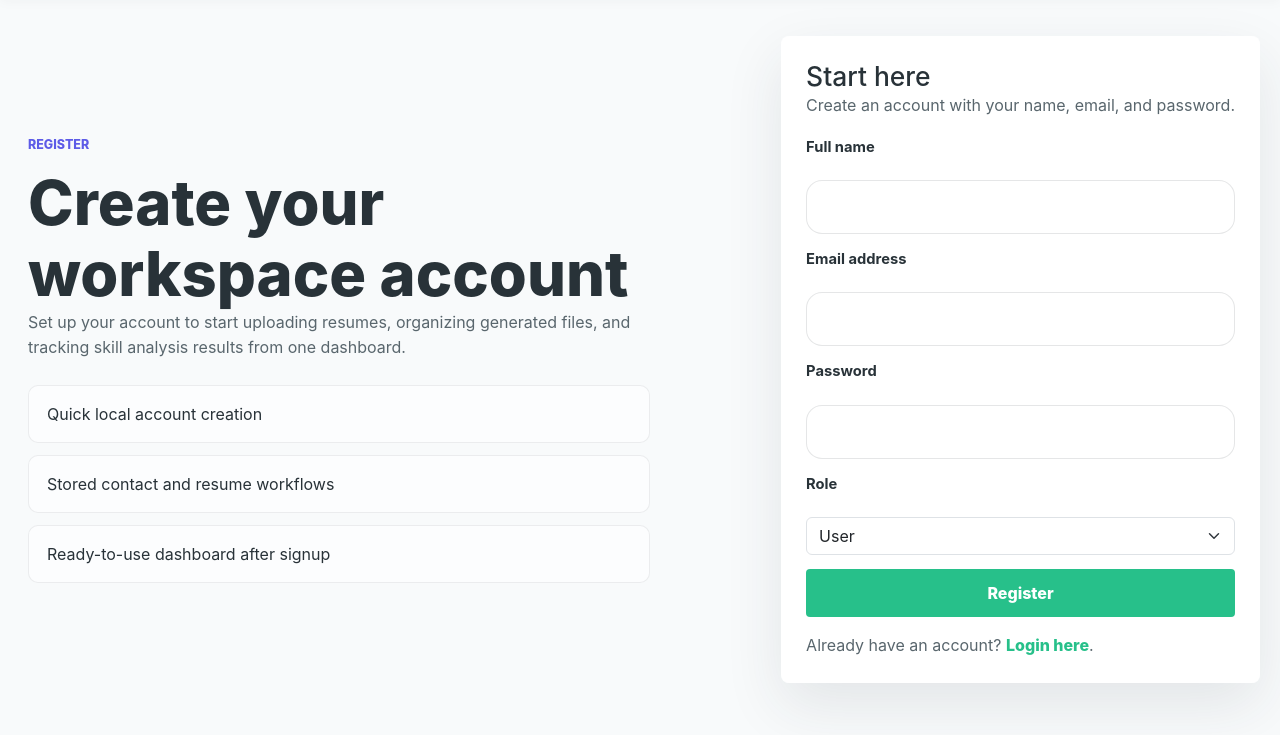
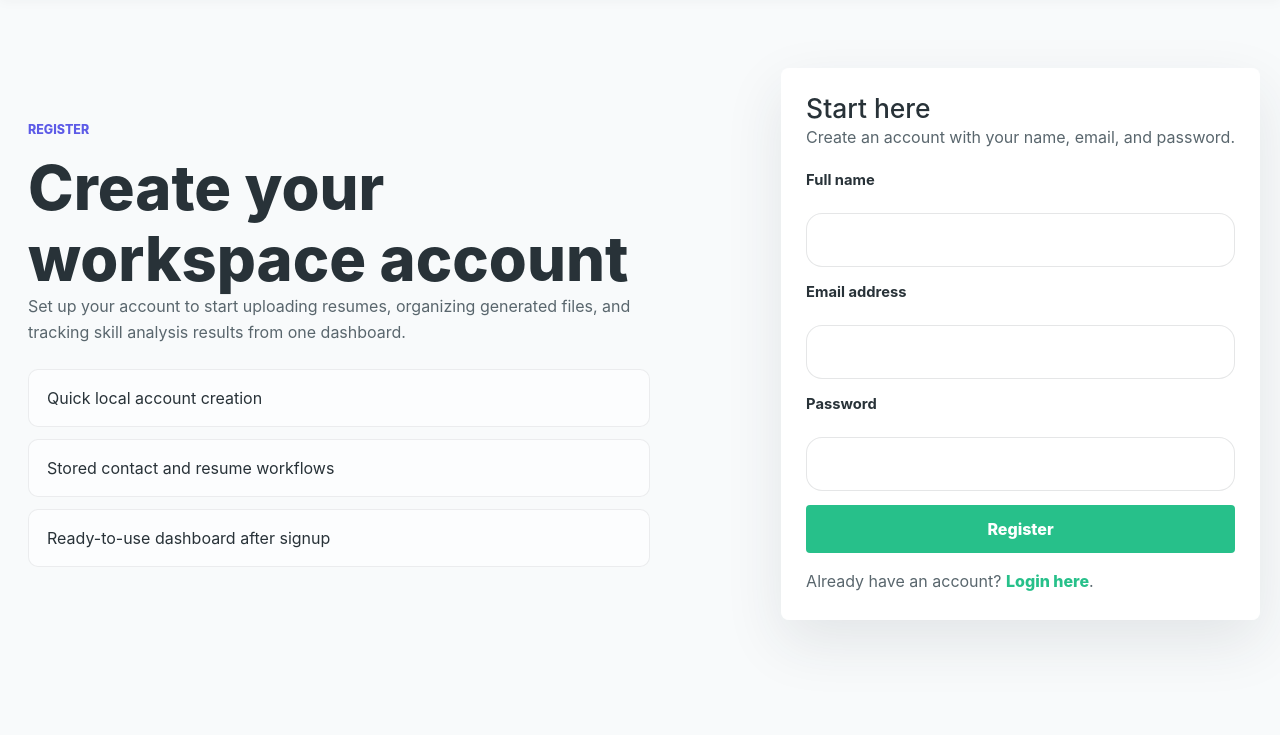
Before and after one commit to srj-nandu/ICT, a Flask app: page /templates/register.html in a window 1280 px wide. Shown: the part 65-800 px from the top of the page. Run offline with Flask 3, Linux system fonts and the light colour scheme.

Commit message:
Restrict public signup to user role

```diff
--- a/data_store.py
+++ b/data_store.py
@@ -339,9 +339,6 @@ def create_user(name: str, email: str, password: str, role: str = "user") -> dic
     ensure_storage()
     name = name.strip()
     email = email.strip().lower()
-    requested_role = role.strip().lower()
-    if requested_role not in {"user", "admin"}:
-        requested_role = "user"
     if len(name) < 2:
         raise ValueError("Please enter your full name.")
     if not EMAIL_RE.fullmatch(email):
@@ -359,7 +356,7 @@ def create_user(name: str, email: str, password: str, role: str = "user") -> dic
         "email": email,
         "password_salt": salt,
         "password_hash": hash_password(password, salt),
-        "role": "admin" if first_user else requested_role,
+        "role": "admin" if first_user else "user",
         "created_at": datetime.now().isoformat(timespec="seconds"),
     }
     try:
--- a/frontend.py
+++ b/frontend.py
@@ -104,7 +104,6 @@ def register_routes(app: Any, handlers: dict[str, Any]) -> None:
                 request.form.get("name", ""),
                 request.form.get("email", ""),
                 request.form.get("password", ""),
-                request.form.get("role", "user"),
             )
             handlers["store_current_user"](user)
             return handlers["redirect_with_params"](DASHBOARD_PAGE, {"message": f"Welcome, {user['name']}. Your account is ready.", "kind": "success"})
--- a/templates/register.html
+++ b/templates/register.html
@@ -50,12 +50,6 @@
                 <label class="field-label" for="password">Password</label>
                 <input id="password" name="password" type="password" minlength="8" required>
 
-                <label class="field-label" for="role">Role</label>
-                <select id="role" name="role" class="form-select">
-                    <option value="user">User</option>
-                    <option value="admin">Admin</option>
-                </select>
-
                 <button class="primary-button" type="submit">Register</button>
             </form>
             <p class="form-note">Already have an account? <a href="/templates/login.html">Login here</a>.</p>
```
